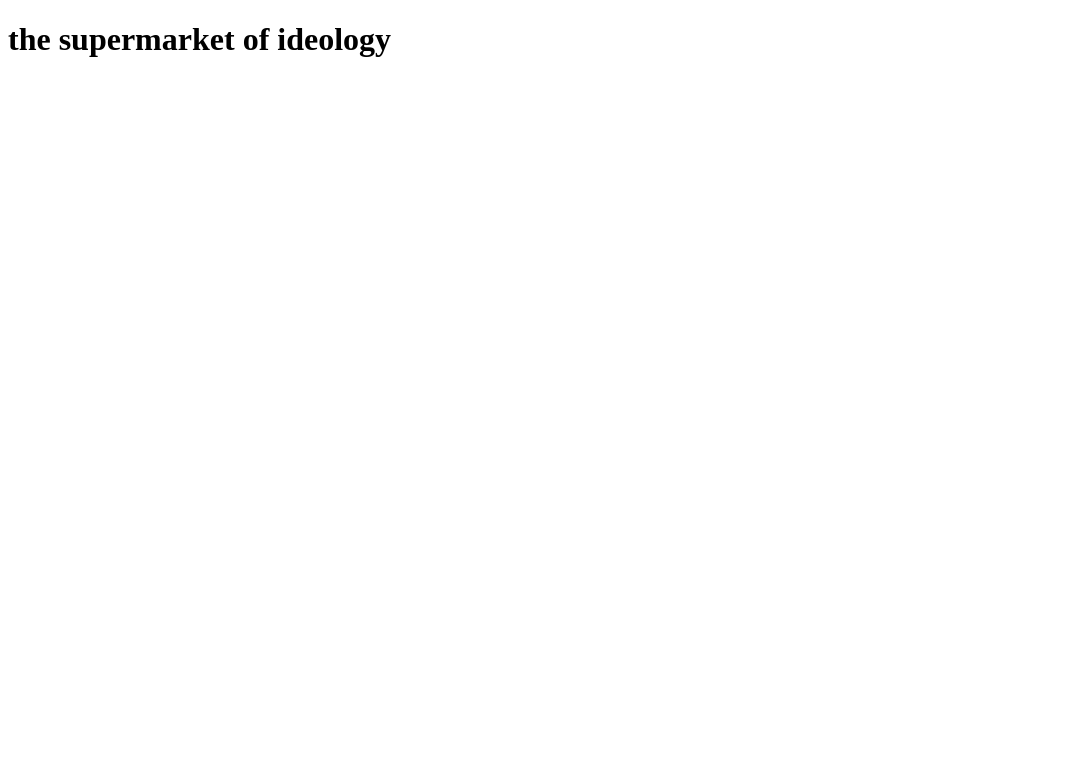
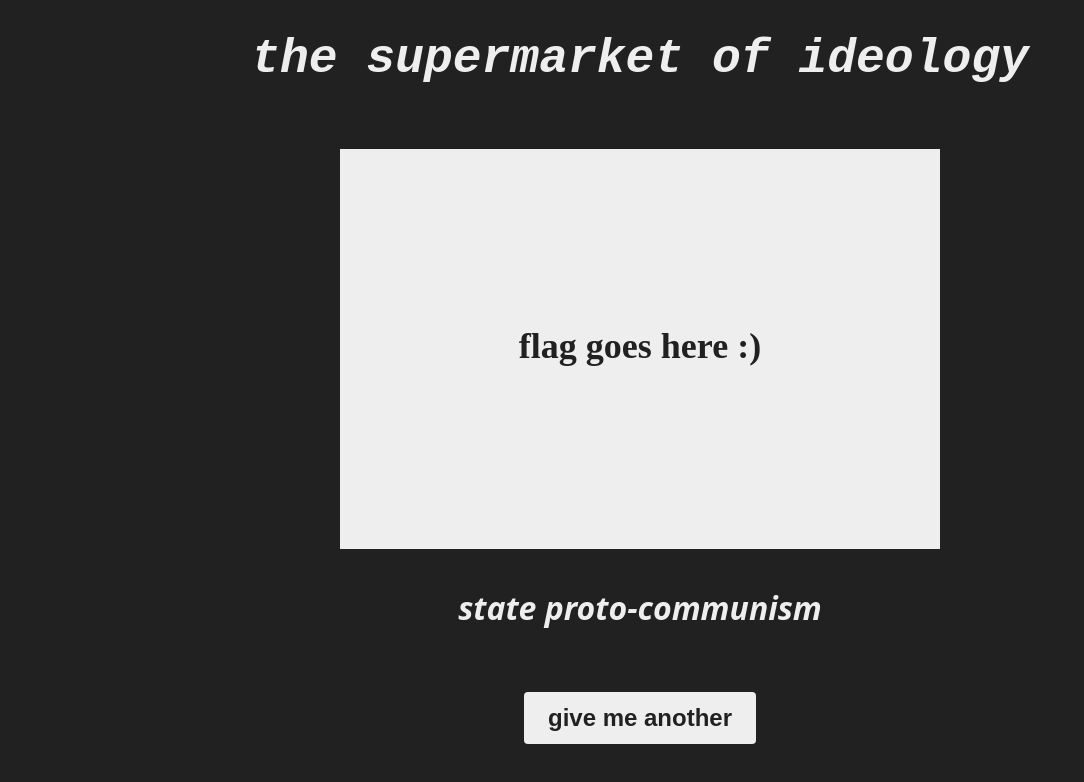
Before and after one commit to heatheriskander/ideologystore, a plain HTML site: page index.html in a window 1280 px wide. Shown: the whole page, without its empty margins (0-1084 px from the left). Drawn offline with Linux system fonts and the light colour scheme.

Commit message:
preliminary proof of concept

```diff
--- a/index.html
+++ b/index.html
@@ -8,12 +8,36 @@
     <link rel="icon" type="image/png" href="images/favicon/favicon-32x32.png" sizes="32x32" />
     <link rel="icon" type="image/png" href="images/favicon/favicon-16x16.png" sizes="16x16" />
     <link rel="icon" href="images/favicon/favicon.ico" type="image/x-icon">
+    <link rel="stylesheet" href="style.css">
 </head>
 
 <body>
     <header>
-        <h1>the supermarket of ideology</h1>
+        <h1 class="title">the supermarket of ideology</h1>
     </header>
+
+    <article>
+        <canvas id="flagCanvas" width="600" height="400"></canvas>
+        <p class="ideology" id="ideologyLabel">trans-exclusionary eco-marxism</p>
+        <button type="button" class="regen" id="regen">give me another</button>
+    </article>
 </body>
+<script src="main.js"></script>
+<script>
+    document.getElementById("regen").onclick = generateIdeology;
+    var canvas = document.getElementById("flagCanvas");
+    var ctx = canvas.getContext("2d");
+
+    ctx.fillStyle = "#eeeeee";
+    ctx.fillRect(0, 0, 600, 400);
+
+    ctx.fillStyle = "#212121";
+    ctx.textAlign = "center";
+    ctx.textBaseline = "middle";
+    ctx.font = "bold 36px 'Comic Sans MS'"
+    ctx.fillText("flag goes here :)", 300, 200);
+
+    generateIdeology();
+</script>
 
 </html>
--- /dev/null
+++ b/main.js
@@ -0,0 +1,89 @@
+const adjectives = [
+    "trans-exclusionary",
+    "classical",
+    "orthodox",
+    "post-left",
+    "left",
+    "right",
+    "gender-abolitionist",
+    "libertarian",
+    "conservative",
+    "egoist",
+    "authoritarian",
+    "christian",
+    "islamic",
+    "buddhist",
+    "jewish",
+    "green",
+    "individualist",
+    "collectivist",
+    "democratic",
+    "radical",
+    "utopian",
+    "scientific",
+    "egalitarian",
+    "hegelian",
+    "marxist",
+    "primitive",
+    "liberal",
+    "fascist",
+    "state",
+    "national",
+    "international",
+    "queer",
+];
+const attatchedPrefixes = [
+    "anti-",
+    "left-",
+    "right-",
+    "proto-",
+    "post-",
+    "neo-",
+    "paleo-",
+    "marxism-",
+    "leninism-",
+    "eco-",
+    "techno-",
+    "crypto-",
+    "anarcho-",
+    "anarcha-",
+    "alt-",
+    "cyber-",
+    "ultra-",
+];
+const nouns = [
+    "anarchism",
+    "communism",
+    "socialism",
+    "maoism",
+    "juche",
+    "marxism",
+    "leninism",
+    "trotskyism",
+    "dengism",
+    "posadism",
+    "corporatism",
+    "fascism",
+    "monarchism",
+    "democracy",
+    "liberalism",
+    "libertarianism",
+    "centrism",
+    "primitivism",
+    "anarchism",
+    "mutualism",
+    "individualism",
+]
+
+function generateIdeology() {
+    document.getSelection()
+        .removeAllRanges();
+    var ideologyName = "";
+    ideologyName = ideologyName
+        .concat(adjectives[Math.floor(Math.random() * adjectives.length)])
+        .concat(" ")
+        .concat(attatchedPrefixes[Math.floor(Math.random() * attatchedPrefixes.length)])
+        .concat(nouns[Math.floor(Math.random() * nouns.length)]);
+    console.log(ideologyName);
+    document.getElementById("ideologyLabel").textContent = ideologyName;
+}
--- /dev/null
+++ b/style.css
@@ -0,0 +1,39 @@
+html {
+    background-color: #212121;
+    color: #eeeeee;
+    font-family: 'Open Sans', sans-serif;
+}
+
+article {
+    text-align: center;
+}
+
+.ideology {
+    font-weight: bold;
+    font-style: italic;
+    text-align: center;
+    font-size: 2em;
+}
+
+.regen {
+    background-color: #eeeeee;
+    border: none;
+    color: #212121;
+    margin: 5% auto;
+    display: block;
+    text-decoration: none;
+    text-align: center;
+    border-radius: 4px;
+    font-size: 1.5em;
+    font-weight: bold;
+    padding: 12px 24px;
+}
+
+.title {
+    font-family: Hack, monospace;
+    font-weight: bold;
+    font-style: italic;
+    text-align: center;
+    font-size: 3em;
+    margin:  2.5% auto 5%;
+}
```
